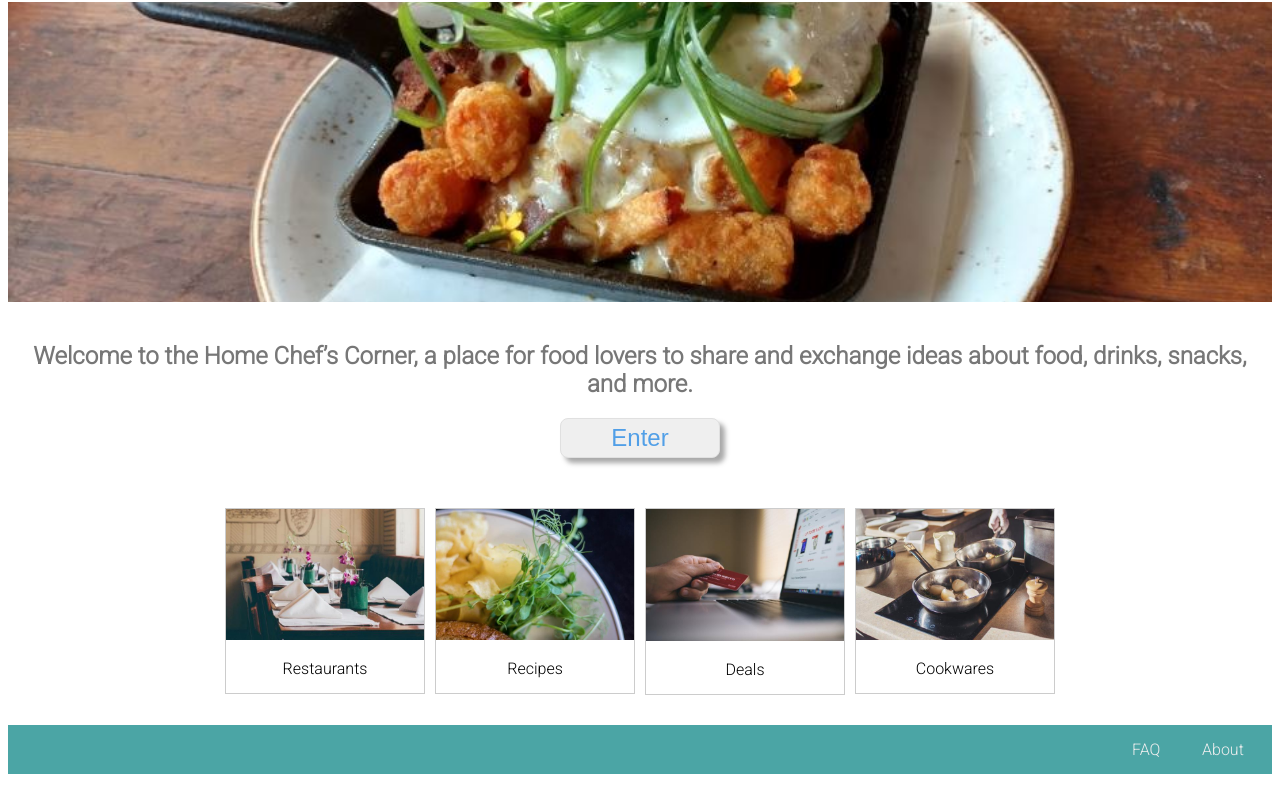
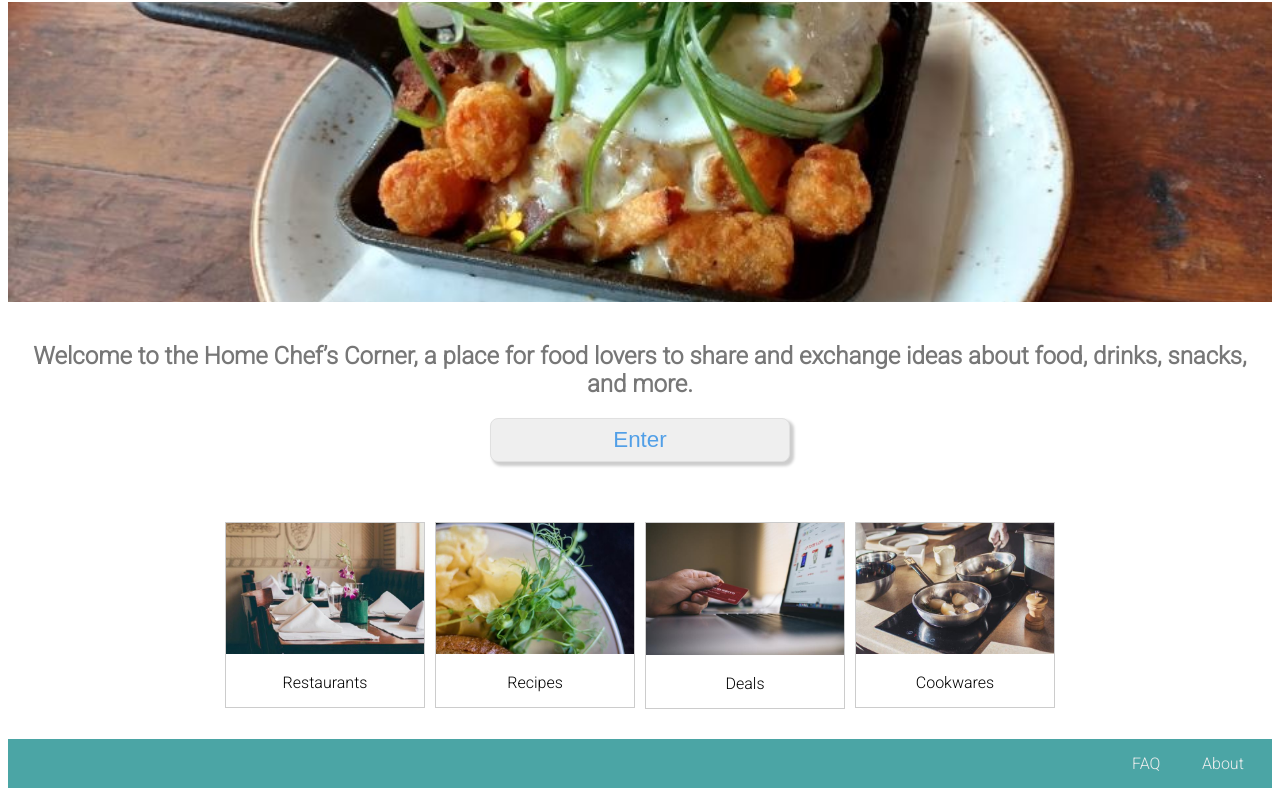
Before and after one commit to mcode36/ChatRoom, a website: page views/index.html in a window 1280 px wide. Shown: the part 105-901 px from the top of the page. Drawn offline with Linux system fonts and the light colour scheme.

Commit message:
Update index.html

```diff
--- a/views/index.html
+++ b/views/index.html
@@ -21,7 +21,9 @@
     <div class='text-intro'>
       <h2>Welcome to the Home Chef’s Corner, a place for food lovers to share and
         exchange ideas about food, drinks, snacks, and more.</h2>
-      <button class='btn-shadow btn-wide' onClick="enter_site()">Enter</button>
+        <div class="col-center-300">
+          <button class="hcc-btn hcc-btn-fullCol" onClick="enter_site()">Enter</button>
+        </div>
     </div>
     <div class="category-row">
       <div class="category">
```
